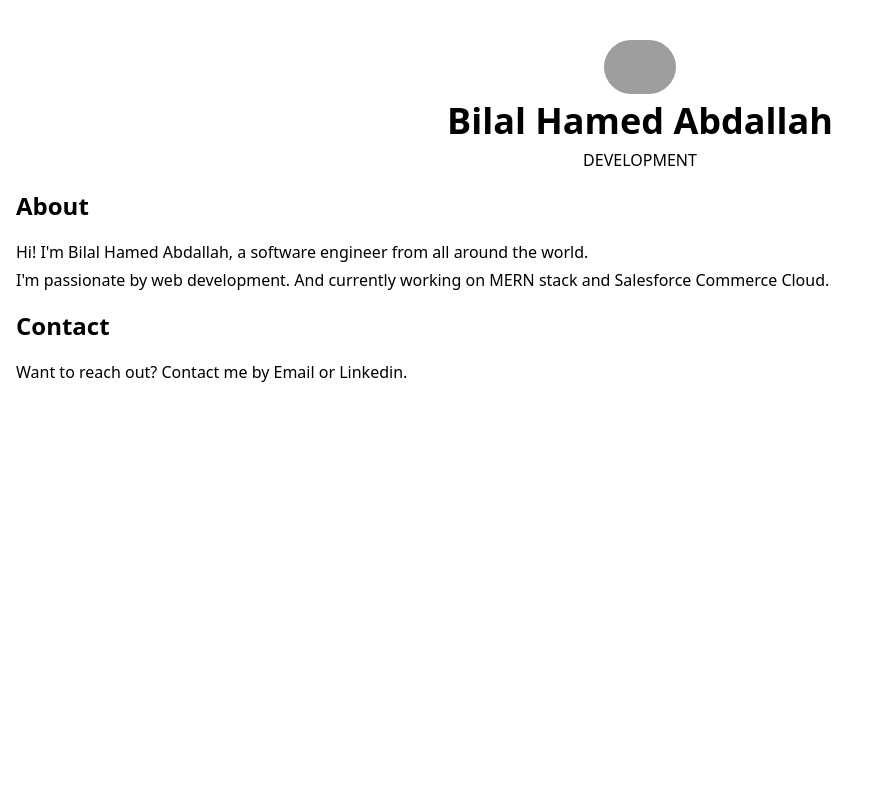
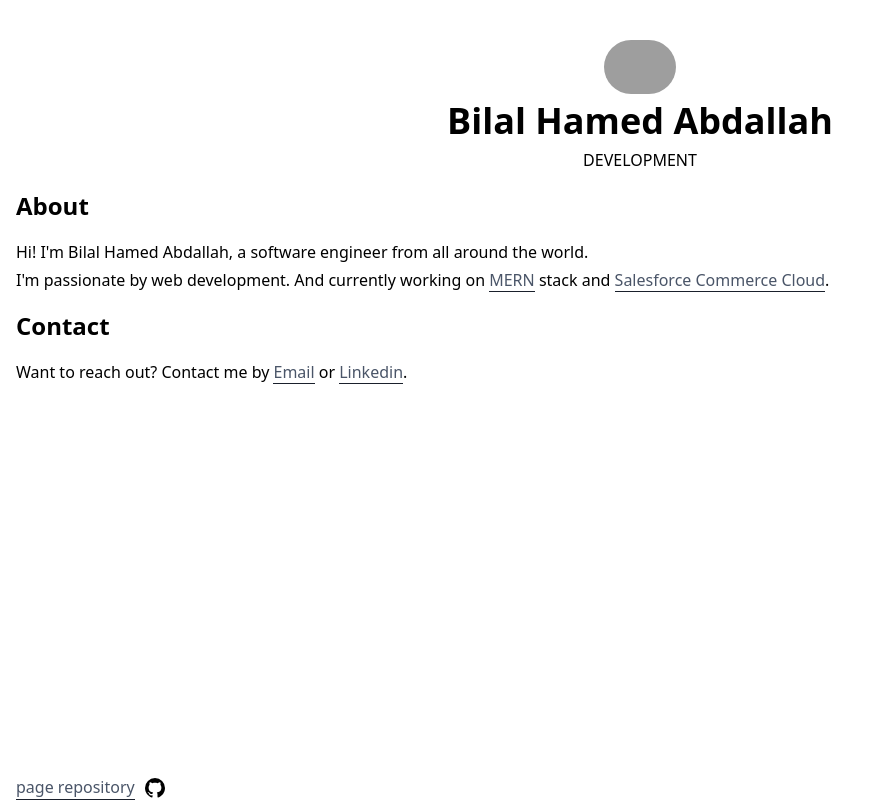
Before and after one commit to BilalDev/bilalhamedme, a Next.js app: page / in a window 1280 px wide. Shown: the whole page, without its empty margins (0-878 px from the left). Built offline with nearby package versions, Linux system fonts and the light colour scheme; grey boxes are pictures that could not be loaded.

Commit message:
feat: display github repository

```diff
--- a/assets/base.css
+++ b/assets/base.css
@@ -26,7 +26,6 @@ body {
 
 a {
   -webkit-tap-highlight-color: rgba(0, 0, 0, 0);
-  @apply border-b border-gray-900;
 }
 
 .animated {
--- a/pages/index.tsx
+++ b/pages/index.tsx
@@ -1,8 +1,10 @@
 import { Layout } from "@components/common";
+import s from "./index.module.css";
 
 export default function Home(): JSX.Element {
   return (
-    <div className="container mx-auto px-4 mt-10">
+    <div className="container mx-auto px-4 pt-10 flex flex-col min-h-screen">
+      <main className="flex-grow">
         <div className="overflow-hidden">
           <img
             className="rounded-full mx-auto"
@@ -23,8 +25,17 @@ export default function Home(): JSX.Element {
         </p>
         <p>
           I'm passionate by web development. And currently working on{" "}
-        <a href="https://www.mongodb.com/mern-stack">MERN</a> stack and{" "}
-        <a href="https://www.salesforce.com/fr/products/commerce-cloud/overview/">
+          <a
+            className="border-b border-gray-900 text-gray-700 hover:text-black"
+            href="https://www.mongodb.com/mern-stack"
+          >
+            MERN
+          </a>{" "}
+          stack and{" "}
+          <a
+            className="border-b border-gray-900 text-gray-700 hover:text-black"
+            href="https://www.salesforce.com/fr/products/commerce-cloud/overview/"
+          >
             Salesforce Commerce Cloud
           </a>
           .
@@ -33,9 +44,38 @@ export default function Home(): JSX.Element {
         <h2 className="font-bold text-2xl my-4">Contact</h2>
         <p>
           Want to reach out? Contact me by{" "}
-        <a href="mailto:hello@bilalhamed.me">Email</a> or{" "}
-        <a href="https://www.linkedin.com/in/aslidev/">Linkedin</a>.
+          <a
+            className="border-b border-gray-900 text-gray-700 hover:text-black"
+            href="mailto:hello@bilalhamed.me"
+          >
+            Email
+          </a>{" "}
+          or{" "}
+          <a
+            className="border-b border-gray-900 text-gray-700 hover:text-black"
+            href="https://www.linkedin.com/in/aslidev/"
+          >
+            Linkedin
+          </a>
+          .
         </p>
+      </main>
+
+      <footer>
+        <div className="flex items-center">
+          <a
+            className="border-b border-gray-900 text-gray-700 hover:text-black"
+            href="https://github.com/BilalDev/bilalhamedme.git"
+          >
+            page repository
+          </a>
+          <a
+            href="https://github.com/BilalDev/bilalhamedme.git"
+          >
+            <img className="ml-2" src="/github.svg" alt="github" />
+          </a>
+        </div>
+      </footer>
     </div>
   );
 }
```
Also changed, not shown: public/github.svg (added), public/me.jpeg (added). Lines whose indentation alone changed are shown as unchanged.
